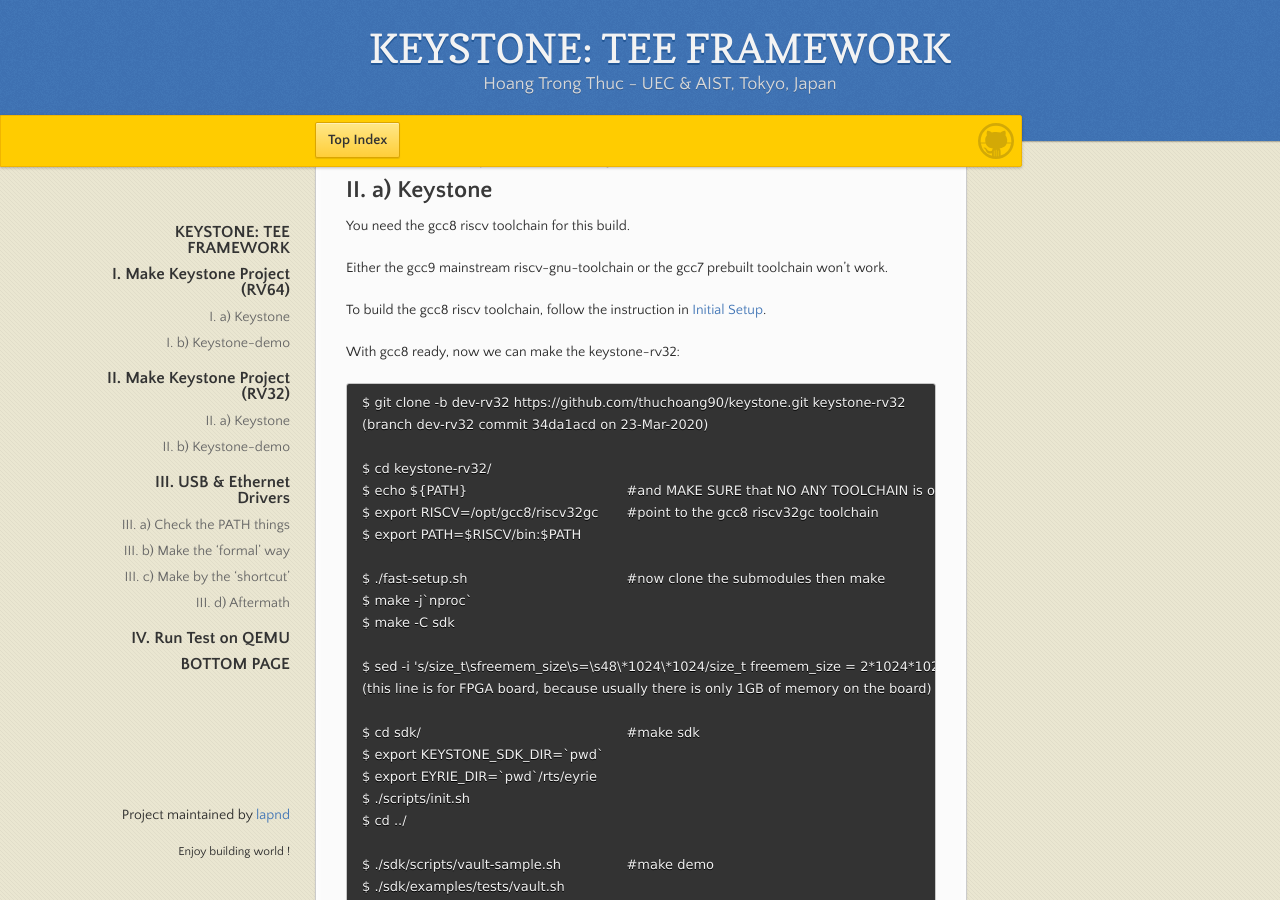
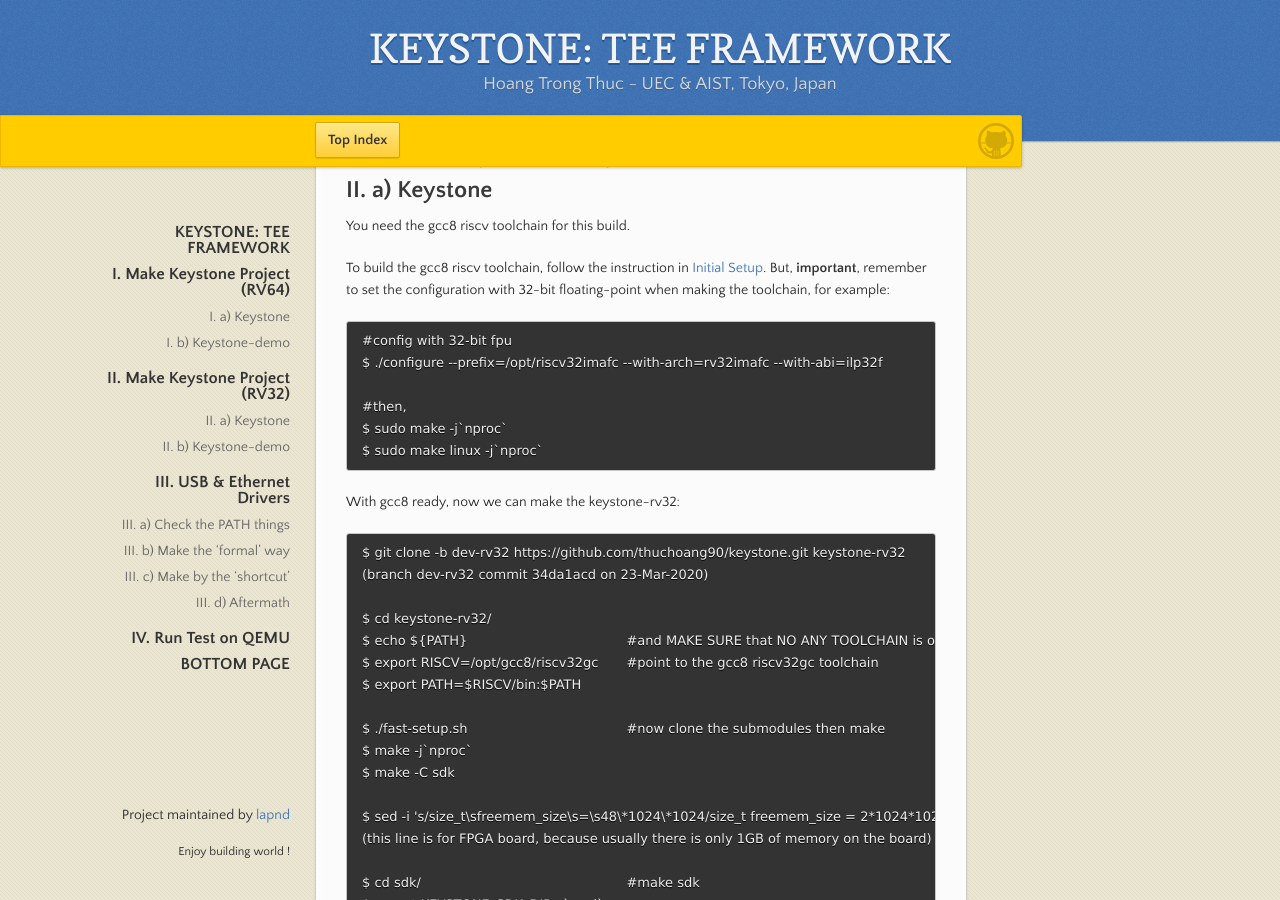
Before and after one commit to lapnd/httdes.github.io, a Jekyll site: the page built from keystone.md, in a window 1280 px wide and 900 px high, scrolled down 1708 px. Built offline with Jekyll 4.4.1, drawn with Linux system fonts in a browser that asks for light colours; our own code applies the rules of GitHub Pages for plain Markdown files.

Commit message:
Update keystone.md

```diff
--- a/keystone.md
+++ b/keystone.md
@@ -77,9 +77,14 @@ To run the test with QEMU, see section [IV](#iv-run-test-on-qemu).
 
 You need the gcc8 riscv toolchain for this build.
 
-Either the gcc9 mainstream riscv-gnu-toolchain or the gcc7 prebuilt toolchain won't work.
+To build the gcc8 riscv toolchain, follow the instruction in [Initial Setup](./init.md#iii-risc-v-toolchain). But, **important**, remember to set the configuration with 32-bit floating-point when making the toolchain, for example:
 
-To build the gcc8 riscv toolchain, follow the instruction in [Initial Setup](./init.md#iii-risc-v-toolchain).
+	#config with 32-bit fpu
+	$ ./configure --prefix=/opt/riscv32imafc --with-arch=rv32imafc --with-abi=ilp32f
+
+	#then,
+	$ sudo make -j`nproc`
+	$ sudo make linux -j`nproc`
 
 With gcc8 ready, now we can make the keystone-rv32:
 
```
